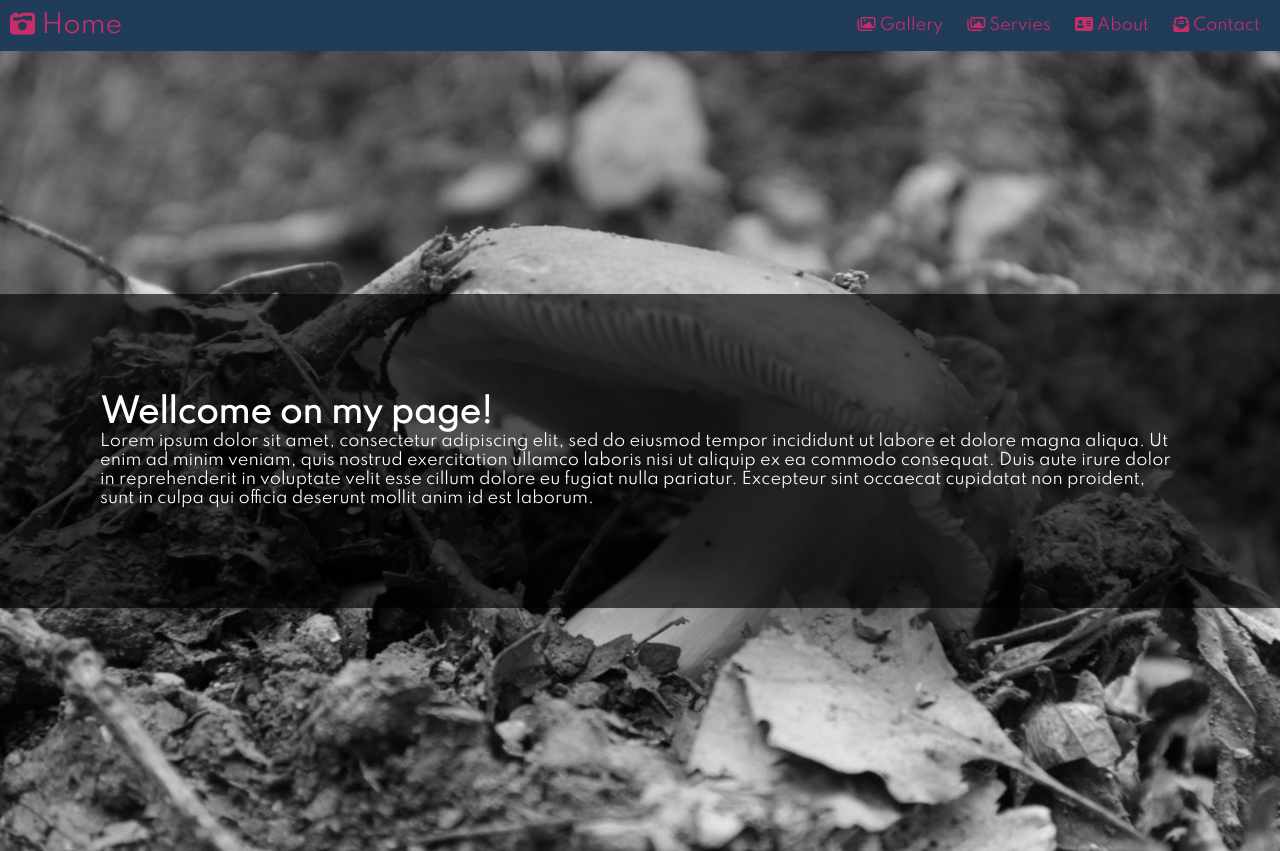
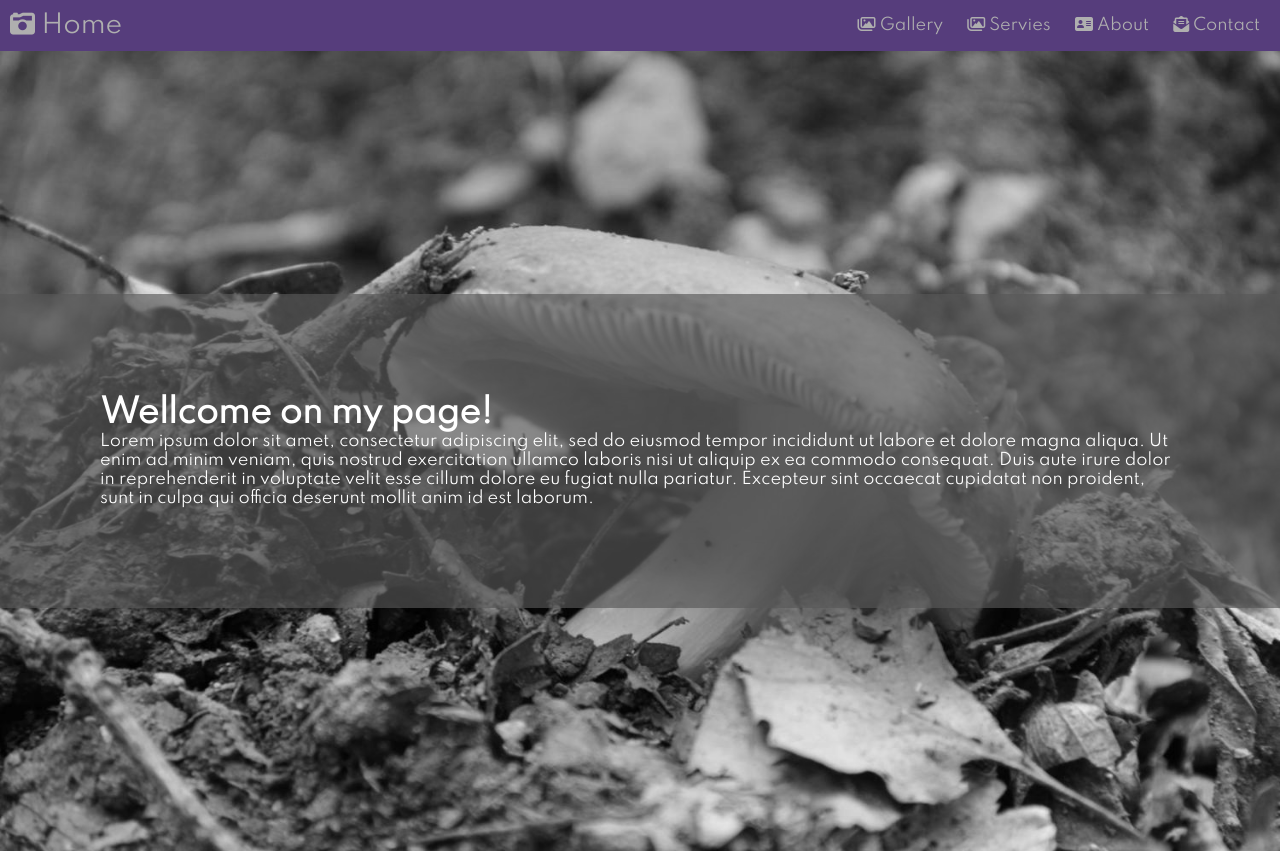
Before and after one commit to robertvari/photo_studio_200229, a Django app: page / in a window 1280 px wide. Run offline with Django 3.2, Linux system fonts and the light colour scheme; data comes from the database, SQL or seed files in the repository; some libraries are stand-ins or nearby versions.

Commit message:
new colors and thumbnails in b&w

```diff
--- a/static/css/gallery.css
+++ b/static/css/gallery.css
@@ -29,11 +29,18 @@
     background-size: cover;
     overflow: hidden;
     position: relative;
+    filter: grayscale(100%);
 }
 
 .thumbnail_content_layout{
     opacity: 0;
 }
+
+.thumbnail_item:hover {
+    filter: grayscale(0%);
+    transition: filter 0.5s;
+}
+
 
 .thumbnail_item:hover .thumbnail_content_layout{
     opacity: 1;
--- a/static/css/home.css
+++ b/static/css/home.css
@@ -12,7 +12,7 @@
 }
 
 .center_text{
-    background-color: rgba(0, 0, 0, 0.65);
+    background-color: rgba(88, 88, 88, 0.65);
     width: 100%;
     padding: 100px;
 }
--- a/static/css/menu.css
+++ b/static/css/menu.css
@@ -1,5 +1,5 @@
 a{
-    color: #c72d66;
+    color: #afafaf;
     text-decoration: none;
 }
 
@@ -11,7 +11,7 @@ a:hover{
 .menu {
     position: fixed;
     width: 100%;
-    background-color: #203c58;
+    background-color: #563d7c;
     padding: 10px;
     display: flex;
     justify-content: space-between;
--- a/static/css/photo_details.css
+++ b/static/css/photo_details.css
@@ -17,7 +17,7 @@
 
 .photo_title{
     font-size: 25px;
-    color: #c72d66;
+    color: #d799f7;
     margin-bottom: 20px;
 }
 
```
